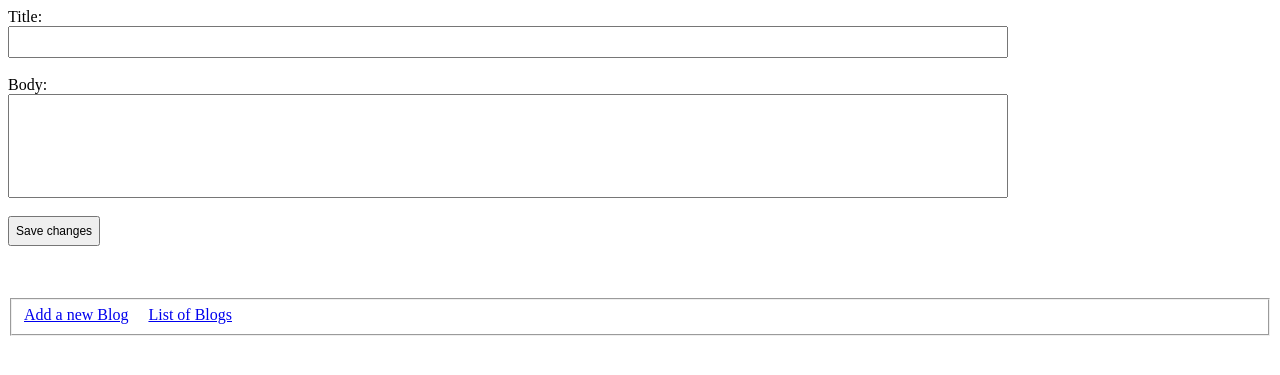
After one commit to ms5589/Wiki-blogs-with-users, a Node server app: template blog_express/templates/blog/edit.ejs in a window 1280 px wide. The commit adds this page. Shown: the top 375 px of the page. Run offline with Node 20, Linux system fonts and the light colour scheme; the template is opened without the code that fills it, so the values that code supplies are empty; some libraries are stand-ins or nearby versions.

```diff
--- a/blog_express/app.js
+++ b/blog_express/app.js
@@ -6,8 +6,8 @@ var express = require('express'),
     noGuests = require('./middleware/no_guests'),
     adminOnly = require('./middleware/admin_only'),
     encryption = require('./encryption');
-    var data1 = fs.readFileSync('prism/prism.css', {encoding: "utf-8"});
-    var data2= fs.readFileSync('prism/prism.js', {encoding: "utf-8"});
+    var data1 = fs.readFileSync('templates/blog/prism.css', {encoding: "utf-8"});
+    var data2 = fs.readFileSync('templates/blog/prism.js', {encoding: "utf-8"});
 
 app.get('/prism.js', function(req, res){
     res.writeHead(200, {'Content-Type': 'text/javascript'})
@@ -50,8 +50,12 @@ var blog = require('./endpoints/blog');
 app.get('/blog', blog.index);
 app.get('/blog/new', noGuests, blog.new);
 app.get('/blog/:id', blog.show);
+app.get('/blog/:id/edit',noGuests, blog.edit);
+app.post('/blog/:id', blog.change);
+app.post('/blog/:id/add',noGuests, blog.add);
+app.post('/blog', blog.create);
+app.get('/blog/:id/preview', blog.preview);
 app.get('/users', adminOnly, blog.users);
-app.post('/blog', blog.create);
 app.get('/blog/:id/delete', noGuests, blog.destroy);
 
 // Reservation routes
--- a/blog_express/endpoints/blog.js
+++ b/blog_express/endpoints/blog.js
@@ -37,6 +37,16 @@ class Blog {
     });
   }
 
+  edit(req, res) {
+    var blog = db.get('SELECT * FROM Post WHERE PostId=?', req.params.id, function(err, item){
+      if(err) {
+        console.error(err);
+        return res.sendStatus(400);
+      }
+      res.render('blog/edit', {blog: item, user: req.user});
+    });
+  }
+
   show(req, res) {
     var blog = db.get('SELECT * FROM Post WHERE PostId=?', req.params.id, function(err, item){
       if(err) {
@@ -45,13 +55,18 @@ class Blog {
       }
       res.render('blog/show', {blog: item, user: req.user});
     });
+    /*var comments = db.all('SELECT * from Comment where postid=?', req.params.id, function(err, item){
+       if(err)
+        {
+          console.log(err);
+          res.writeHead(400);
+        }
+        //res.writeHead(200, {"Content-Type":"text/html"});
+        res.render('blog/show', {comments: item, user: req.user});
+    }); */
   }
-
-  new(req, res) {
-    res.render('blog/new', {user: req.user});
-  }
-
   create(req, res) {
+    //console.log("I am in create");
     var form = new formidable.IncomingForm();
     form.parse(req, function(err, fields, files) {
       db.run('INSERT INTO Post (title, body) values (?,?)',
@@ -60,6 +75,47 @@ class Blog {
       );
       res.redirect('/blog');
     });
+  }
+
+  change(req, res) {
+    var temp = req.url.split('/')[2]; console.log(temp);
+    var form = new formidable.IncomingForm();
+
+    console.log("I am in edit going to post");
+
+    form.parse(req, function(err, fields, files) {
+      console.log("FIELDS", fields);
+    db.run('UPDATE Post SET title = ?, body = ? WHERE postId = ?', fields.title, fields.body, temp);
+    //db.run('INSERT INTO Post(title, body) values (?,?)',fields.title, fields.body);
+    console.log("Changing TITLE: ",fields.title);
+    res.redirect('/blog');
+    console.log("Blog edited");
+    });
+  }
+
+  add(req, res) {
+     var form = new formidable.IncomingForm();
+     var temp = req.url.split('/')[2]
+     form.parse(req, function(err, fields, files) {
+     db.run('INSERT INTO Comment(postid, body) values (?,?)', temp, fields.comment);
+     console.log("Comment added", temp);
+     res.redirect('/blog');
+   });
+ }
+
+   preview(req, res) {
+    console.log("ParamId in preview method: ", req.params.id);
+    var blog = db.all('SELECT * from Comment where postid=?', req.params.id, function(err, item){
+      if(err) {
+        console.error(err);
+        return res.sendStatus(400);
+      }
+      res.render('blog/preview', {blog: item, user: req.user});
+    });
+  }
+
+  new(req, res) {
+    res.render('blog/new', {user: req.user});
   }
 
   destroy(req, res) {
--- a/blog_express/endpoints/session.js
+++ b/blog_express/endpoints/session.js
@@ -10,6 +10,10 @@ class Session {
   // Renders a login form with no error message
   new(req, res) {
     res.render('session/new', {message: "", user: req.user});
+  }
+
+  msg(req,res){
+    res.render('session/msg', {msg: "", user: req.user});
   }
   sign(req, res) {
     res.render('session/signup', {message: "", user: req.user});
@@ -31,6 +35,9 @@ class Session {
 
     var salt = encryption.salt();
     var form = new formidable.IncomingForm();
+    req.session.reset();
+    //user = "Guest";
+    //res.render("session/delete", {user: {username: "Guest"}});
     form.parse(req, (err, fields, files) => {
       if(err) return res.sendStatus(500);
       console.log("username: ",fields.username," Pwrd", fields.password);
@@ -38,11 +45,12 @@ class Session {
        fields.username,
        false,
        encryption.digest(fields.password + salt),
-       salt, (err, user) => {
-         if(err) return res.render('session/signup', {message: "Username is already taken.  Please try other username.", user: req.user});
-       }
-      );
-      return res.redirect('/blog');
+       salt, function(err, user) {
+         if(err) {console.log(err); return res.render('session/signup', {message: "Username is already taken.  Please try other username.", user: req.user});}
+         //if(!user) return res.render('session/new', {message: "Username is already taken.  Please try other username.", user: req.user});
+         else { return res.render('session/new', {message: "Account has been created, Please login now.", user: req.user});}
+         return res.redirect('/login');
+       });
     });
   }
 
@@ -50,6 +58,7 @@ class Session {
   // If not, renders the login form with an error message.
   create(req, res, next) {
     req.session.reset();
+    //res.render("session/delete", {user: {username: "Guest"}});
     var form = new formidable.IncomingForm();
     form.parse(req, (err, fields, files) => {
       if(err) return res.sendStatus(500);
--- a/blog_express/public/style.css
+++ b/blog_express/public/style.css
@@ -12,6 +12,11 @@ input {
   color: #ff0000;
 }
 
+.msg {
+  background-color: #33ff33;
+  color: #ff0000;
+}
+
 .right {
   text-align: right;
 }
--- a/blog_express/templates/blog/_blog.ejs
+++ b/blog_express/templates/blog/_blog.ejs
@@ -3,9 +3,10 @@
 
 <h1> <li>
   <a href="/blog/<%= blog.postId %>">
-    <%= blog.postId %>
+
     [<%= blog.title %>]
+
   </a> &nbsp;
+  <a href="/blog/<%= blog.postId %>/edit">Edit </a>&nbsp&nbsp&nbsp&nbsp&nbsp
   <a class='bttn' href="/blog/<%= blog.postId %>/delete">x</a>
-
 </li> </h1>
--- /dev/null
+++ b/blog_express/templates/blog/edit.ejs
@@ -0,0 +1,46 @@
+<link rel ="stylesheet" href="/prism.css"/>
+<script src="/prism.js"> </script>
+
+<body onload="readData()">
+<div id="demo">
+
+<form id= "form" action="/blog/<%=blog.postId%>" method="POST">
+
+<label for="title" font-size="46px">Title:</label></br>
+<input name="title" id="title" type="text" autocomplete="off" style="font-size: 18px; width: 1000px; height: 32px;"/> </br></br>
+
+<label for="body" font-size="46px">Body:</label></br>
+<input name="body" id="body" type="text"  autocomplete="off" style="font-size: 18px; width: 1000px; height: 104px;"/> </br></br>
+
+<button type="submit" onclick="save" style= "font-size: 12px; height: 30px" >Save changes</button> </br></br>
+
+</form> </br>
+
+<fieldset>
+<a href="/blog/new">Add a new Blog</a>&nbsp&nbsp&nbsp&nbsp
+<a href="/blog/">List of Blogs</a>
+</fieldset>
+
+<script>
+function readData(){
+ document.getElementById("title").value = "<%=blog.title.replace(/"/g, "'") %>";
+ document.getElementById("body").value  = "<%=blog.body.replace(/"/g, "'") %>"; }
+
+function save(event){
+
+  event.preventDefault();
+  var xhttp = new XMLHttpRequest();
+    xhttp.onreadystatechange = function() {
+    if (xhttp.readyState == 4) {
+      alert("I am from if state", xhttp.responseText);
+        document.getElementById("demo").innerHTML = xhttp.responseText;
+    }
+  };
+
+  xhttp.open("POST", "/blog/<%=blog.postId%>/", true);
+  xhttp.send(new FormData(document.getElementById('form')));
+}
+
+</script>
+</body>
+</html>
--- /dev/null
+++ b/blog_express/templates/blog/preview.ejs
@@ -0,0 +1,5 @@
+<h1><u> Comments</u>!</h1>
+
+  <% blog.forEach(function(blg) { %>
+  <%- include('_preview', {blog: blg}) %>
+  <% }); %>
--- a/blog_express/templates/blog/users.ejs
+++ b/blog_express/templates/blog/users.ejs
@@ -6,7 +6,7 @@
     <% blog.forEach(function(blg) { %>
     <%- include('_user', {blog: blg}) %>
     <% }); %>
-  </ul>
+
 </br><a class='bttn' href="/blog">List of blogs</a>
 </body>
 <script>
```
Also changed, not shown: blog_express/middleware/admin_only.js (+5 -2 lines), blog_express/templates/blog/_preview.ejs (added, +8 -0 lines), blog_express/templates/blog/_preview.html (added, +12 -0 lines), blog_express/templates/blog/_user.ejs (+17 -3 lines), blog_express/templates/blog/index.ejs (+8 -1 lines), blog_express/templates/blog/new.ejs (+9 -4 lines), blog_express/templates/blog/preview.html (added, +10 -0 lines), blog_express/templates/blog/show.ejs (+44 -4 lines), blog_express/templates/session/signup.ejs (+3 -5 lines), blog_express/database/wiki.sqlite3.
